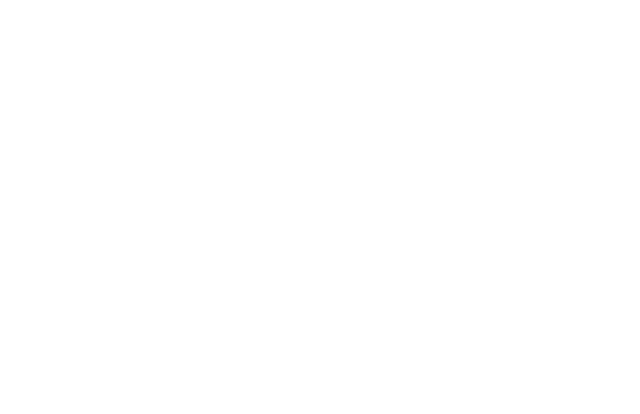
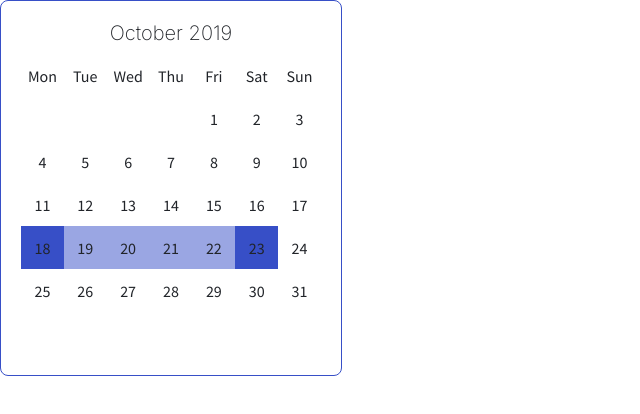
Before and after one commit to js-tasks-ru/htmlcss-20230124_black-s-w-a-n, a website: page 05-lection3/03-calendar/index.html in a window 1280 px wide. Shown: the whole page, without its empty margins (0-640 px from the left). Drawn offline with Linux system fonts and the light colour scheme.

Commit message:
lect3 calendar

```diff
--- a/05-lection3/03-calendar/calendar.css
+++ b/05-lection3/03-calendar/calendar.css
@@ -0,0 +1,61 @@
+@import url('https://fonts.googleapis.com/css2?family=Inter:wght@200&family=Source+Sans+Pro&display=swap');
+@import url('https://fonts.googleapis.com/css2?family=Inter:wght@200&family=Source+Sans+Pro&display=swap');
+
+.calendar {
+    width: 100%;
+    max-width: 300px;
+
+    border: 1px solid var(--primary);
+    border-radius: 8px;
+    padding: 20px;
+
+}
+
+.calendar__title {
+    text-align: center;
+    padding-bottom: 10px;
+    font-family: 'Inter';
+    font-size: 20px;
+    line-height: 24px;
+    color: var(--black);
+}
+
+.wrapper {
+    position: relative;
+    padding-bottom: 100%;
+
+}
+
+.calendar__inner {
+    position: absolute;
+    top: 0;
+    right: 0;
+    bottom: 0;
+    left: 0;
+    display: grid;
+    grid-template-columns: repeat(7, 1fr);
+    grid-template-rows: repeat(7, 1fr);
+
+}
+
+.calendar__item {
+    display: flex;
+    justify-content: center;
+    align-items: center;
+    font-family: 'Source Sans Pro';
+    font-style: normal;
+    font-weight: 400;
+    font-size: 16px;
+    line-height: 20px;
+
+    color: var(--black);
+}
+
+.calendar__item_selected {
+    background: var(--primary);
+}
+
+.calendar__item_between_selected {
+    background: rgba(55, 79, 199, 0.5);
+
+}
--- a/05-lection3/03-calendar/index.html
+++ b/05-lection3/03-calendar/index.html
@@ -7,6 +7,58 @@
         <title>Calendar</title>
     </head>
     <body>
+        <div class="calendar">
+            <div class="calendar__title">October 2019</div>
+            <div class="wrapper">
+                <div class="calendar__inner">
+                    <span class="calendar__item">Mon</span>
+                    <span class="calendar__item">Tue</span>
+                    <span class="calendar__item">Wed</span>
+                    <span class="calendar__item">Thu</span>
+                    <span class="calendar__item">Fri</span>
+                    <span class="calendar__item">Sat</span>
+                    <span class="calendar__item">Sun</span>
+                    <span class="calendar__item"></span>
+                    <span class="calendar__item"></span>
+                    <span class="calendar__item"></span>
+                    <span class="calendar__item"></span>
+                    <span class="calendar__item">1</span>
+                    <span class="calendar__item">2</span>
+                    <span class="calendar__item">3</span>
+                    <span class="calendar__item">4</span>
+                    <span class="calendar__item">5</span>
+                    <span class="calendar__item">6</span>
+                    <span class="calendar__item">7</span>
+                    <span class="calendar__item">8</span>
+                    <span class="calendar__item">9</span>
+                    <span class="calendar__item">10</span>
+                    <span class="calendar__item">11</span>
+                    <span class="calendar__item">12</span>
+                    <span class="calendar__item">13</span>
+                    <span class="calendar__item">14</span>
+                    <span class="calendar__item">15</span>
+                    <span class="calendar__item">16</span>
+                    <span class="calendar__item">17</span>
+                    <span class="calendar__item calendar__item_selected">18</span>
+                    <span class="calendar__item calendar__item_between_selected">19</span>
+                    <span class="calendar__item calendar__item_between_selected">20</span>
+                    <span class="calendar__item calendar__item_between_selected">21</span>
+                    <span class="calendar__item calendar__item_between_selected">22</span>
+                    <span class="calendar__item calendar__item_selected">23</span>
+                    <span class="calendar__item">24</span>
+                    <span class="calendar__item">25</span>
+                    <span class="calendar__item">26</span>
+                    <span class="calendar__item">27</span>
+                    <span class="calendar__item">28</span>
+                    <span class="calendar__item">29</span>
+                    <span class="calendar__item">30</span>
+                    <span class="calendar__item">31</span>
+                </div>
+            </div>
+
+
+
+        </div>
 
     </body>
 </html>
```
